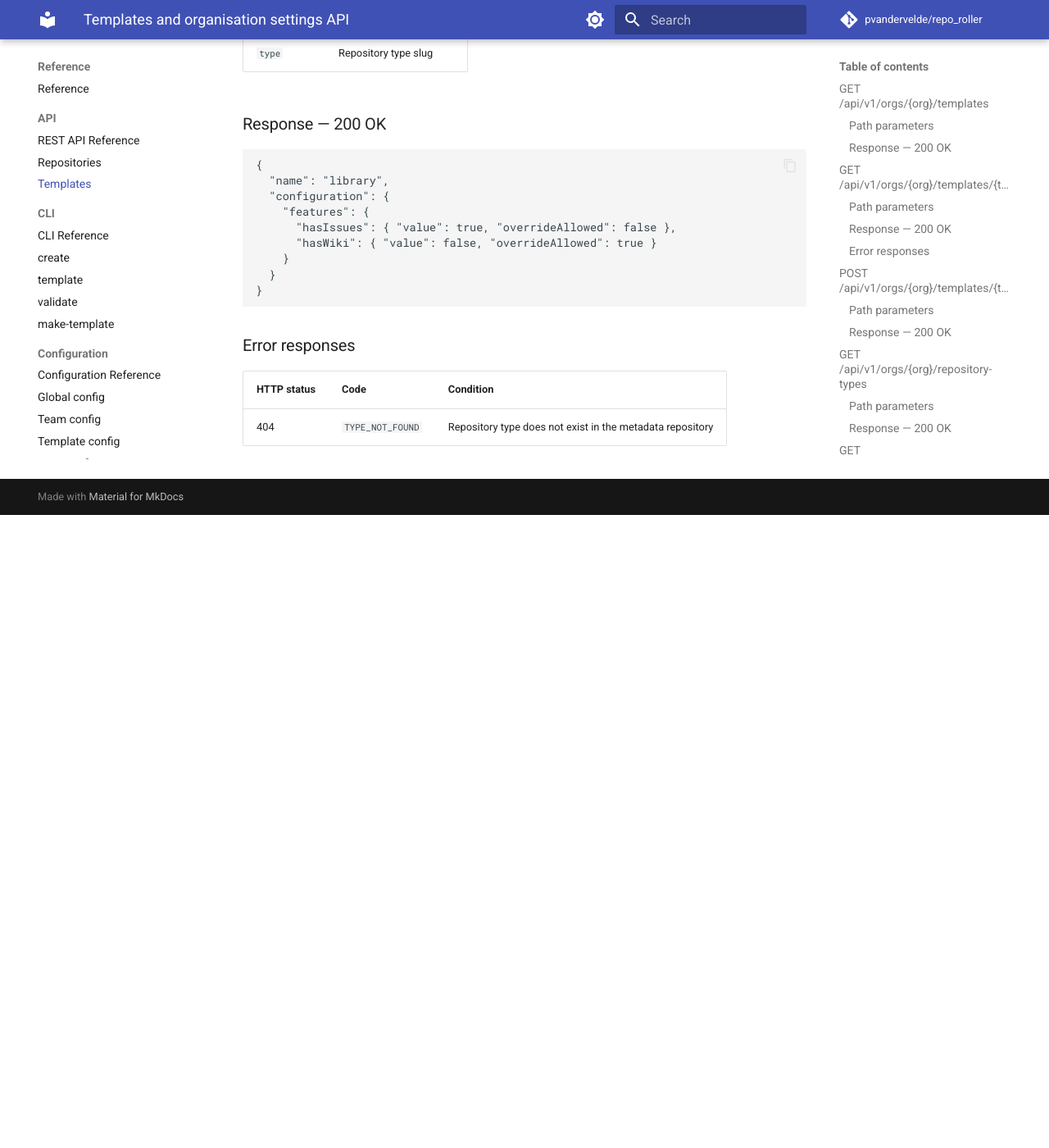
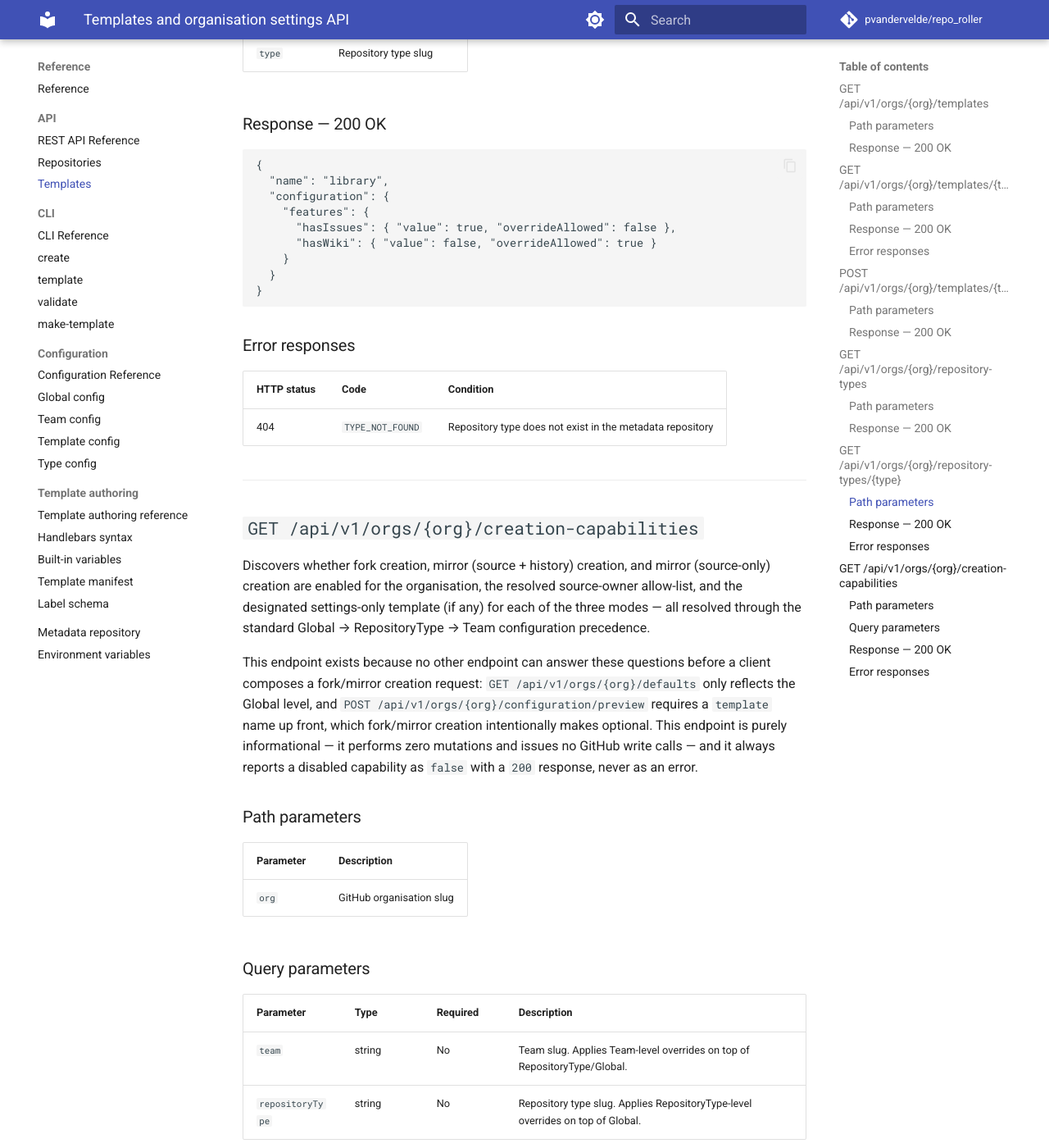
Before and after one commit to pvandervelde/repo_roller, an MkDocs documentation site: the page built from docs/user/reference/api/templates.md, in a window 1280 px wide and 1400 px high, scrolled down 3866 px. Shown: the whole window at 82% size. Built offline with MkDocs 1.6.1 and Material for MkDocs 9.7.7, drawn with Linux system fonts in a browser that asks for light colours; comment, search, counter and statistics services are not loaded; before the commit the page ends 4494 px from its top, so only the background shows below that; some of the changed text lies outside the part shown.

Commit message:
docs(user): document creation-capabilities discovery endpoint
Documents the new GET /api/v1/orgs/:org/creation-capabilities endpoint
(route, query params, response shape, error codes) in the API reference,
and adds a "check what's currently enabled" step to the fork/mirror
configuration how-to guide so administrators can inspect resolved
capability state without making a creation attempt.

Co-Authored-By: Claude Sonnet 5 <noreply@anthropic.com>

````diff
--- a/docs/user/how-to/configure/fork-and-mirror-creation.md
+++ b/docs/user/how-to/configure/fork-and-mirror-creation.md
@@ -120,7 +120,48 @@ Rules:
 See [Template configuration schema: `designation`](../../reference/configuration/template-config.md#designation--forkmirror-settings-role)
 for the complete field reference.
 
-## 4. Request a fork or mirror creation
+## 4. Check what's currently enabled
+
+Before a repository creator composes a fork/mirror creation request, they can query the
+resolved capability state directly, instead of guessing from configuration files or
+discovering a disabled capability only after a rejected request:
+
+```
+GET /api/v1/orgs/{org}/creation-capabilities?team=<team>&repositoryType=<type>
+```
+
+`team` and `repositoryType` are both optional and apply the same Global → RepositoryType →
+Team precedence used everywhere else in this guide. This is a read-only, informational
+endpoint — it never mutates anything and never calls GitHub's write API — so checking it
+has no side effects and is safe to call speculatively. A disabled capability is always
+reported as `false` with a `200` response, never as an error.
+
+```bash
+curl -s https://reporoller.myorg.example/api/v1/orgs/myorg/creation-capabilities \
+  -H "Authorization: Bearer ${TOKEN}"
+```
+
+```json
+{
+  "forkEnabled": true,
+  "sourceHistoryMirrorEnabled": true,
+  "sourceOnlyMirrorEnabled": false,
+  "allowedSourceOwners": ["upstream-org", "some-vendor-org"],
+  "forkTemplate": "fork-settings",
+  "sourceHistoryMirrorTemplate": null,
+  "sourceOnlyMirrorTemplate": null
+}
+```
+
+No prior endpoint can answer this before a template or source is chosen:
+`GET /api/v1/orgs/{org}/defaults` only reflects the Global level, and
+`POST /api/v1/orgs/{org}/configuration/preview` requires a `template` name up front, which
+fork/mirror creation intentionally makes optional. See
+[Creation capabilities discovery](../../reference/api/templates.md#get-apiv1orgsorgcreation-capabilities)
+for the full field reference and error responses (`400` for an unknown `repositoryType`,
+`409` if two templates declare the same `designation`).
+
+## 5. Request a fork or mirror creation
 
 Once a capability is enabled and its source owner is allow-listed (steps 1–2 above), any
 repository creator can request that mode via the CLI's `create` command or the REST API's
--- a/docs/user/reference/api/templates.md
+++ b/docs/user/reference/api/templates.md
@@ -186,3 +186,74 @@ Retrieves the resolved configuration for a specific repository type.
 | HTTP status | Code | Condition |
 |---|---|---|
 | 404 | `TYPE_NOT_FOUND` | Repository type does not exist in the metadata repository |
+
+---
+
+## `GET /api/v1/orgs/{org}/creation-capabilities`
+
+Discovers whether fork creation, mirror (source + history) creation, and
+mirror (source-only) creation are enabled for the organisation, the resolved
+source-owner allow-list, and the designated settings-only template (if any)
+for each of the three modes — all resolved through the standard
+Global → RepositoryType → Team configuration precedence.
+
+This endpoint exists because no other endpoint can answer these questions
+before a client composes a fork/mirror creation request:
+`GET /api/v1/orgs/{org}/defaults` only reflects the Global level, and
+`POST /api/v1/orgs/{org}/configuration/preview` requires a `template` name up
+front, which fork/mirror creation intentionally makes optional. This endpoint
+is purely informational — it performs zero mutations and issues no GitHub
+write calls — and it always reports a disabled capability as `false` with a
+`200` response, never as an error.
+
+### Path parameters
+
+| Parameter | Description |
+|---|---|
+| `org` | GitHub organisation slug |
+
+### Query parameters
+
+| Parameter | Type | Required | Description |
+|---|---|---|---|
+| `team` | string | No | Team slug. Applies Team-level overrides on top of RepositoryType/Global. |
+| `repositoryType` | string | No | Repository type slug. Applies RepositoryType-level overrides on top of Global. |
+
+Both parameters are optional. With neither supplied, capabilities resolve at
+the Global level only.
+
+### Response — 200 OK
+
+```json
+{
+  "forkEnabled": true,
+  "sourceHistoryMirrorEnabled": true,
+  "sourceOnlyMirrorEnabled": false,
+  "allowedSourceOwners": ["upstream-org", "some-vendor-org"],
+  "forkTemplate": "fork-settings",
+  "sourceHistoryMirrorTemplate": null,
+  "sourceOnlyMirrorTemplate": null
+}
+```
+
+- `forkEnabled` / `sourceHistoryMirrorEnabled` / `sourceOnlyMirrorEnabled` —
+  whether each creation mode is enabled, resolved from the
+  `[creation_capabilities]` configuration at whichever level wins. All three
+  default to `false` (fail-closed) when unset at every level.
+- `allowedSourceOwners` — the resolved allow-list of GitHub owners permitted
+  as a fork/mirror source. Always an array — `[]` when unset at every level,
+  never `null` or omitted.
+- `forkTemplate` / `sourceHistoryMirrorTemplate` / `sourceOnlyMirrorTemplate`
+  — the name of the template designated (via `designation` in its
+  `.reporoller/template.toml`) for that mode, or `null` if none is
+  designated.
+
+See [Configure fork and mirror repository creation](../../how-to/configure/fork-and-mirror-creation.md)
+for how these fields are configured.
+
+### Error responses
+
+| HTTP status | Code | Condition |
+|---|---|---|
+| 400 | `InvalidConfiguration` | `repositoryType` query parameter names a repository type that doesn't exist in the organisation |
+| 409 | `AmbiguousTemplateDesignation` | Two or more templates in the organisation declare the same `designation` value |
````
